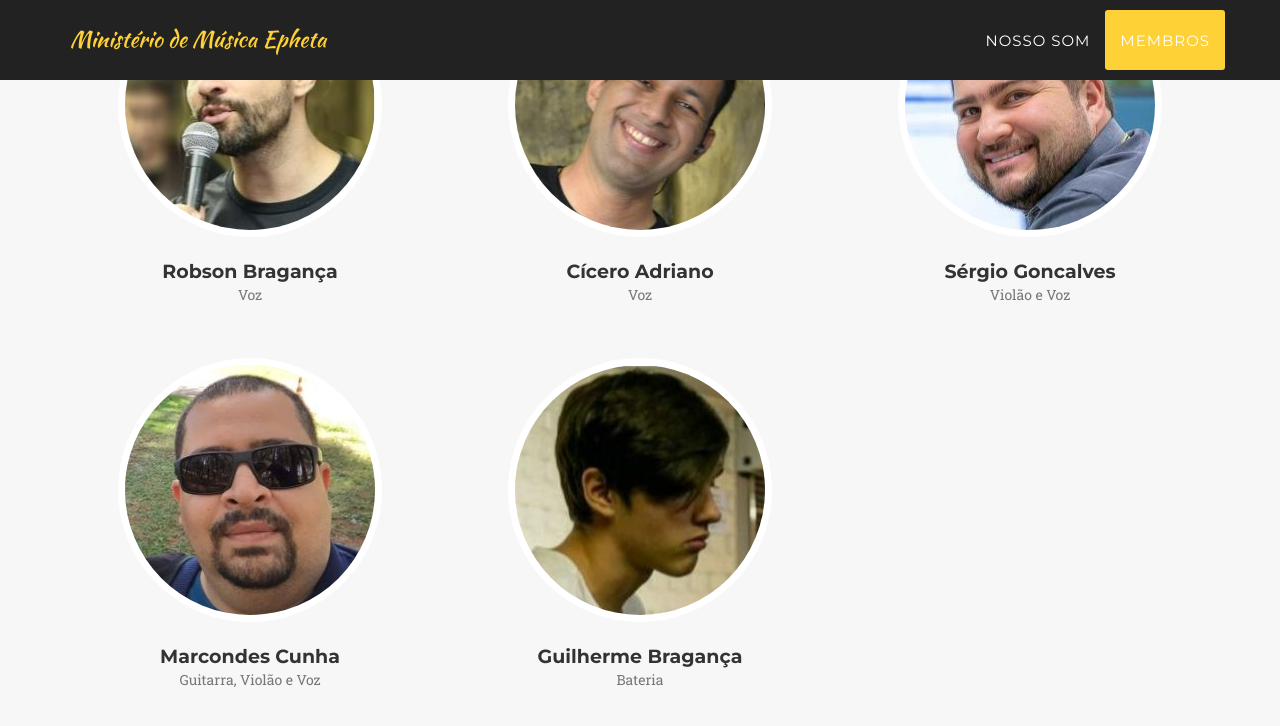
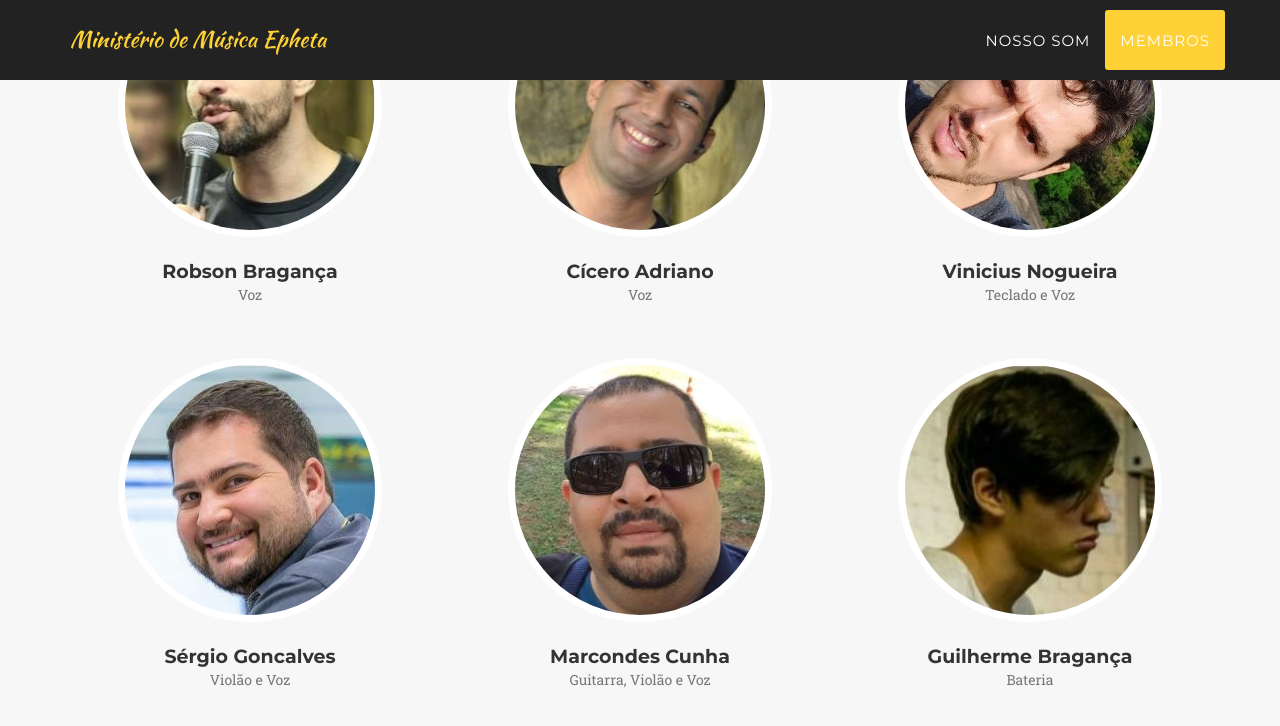
Before and after one commit to mmepheta/mmepheta.github.io, a Jekyll site: the page built from index.html, in a window 1280 px wide and 900 px high, scrolled down 2061 px. Shown: the top 726 px of the window. Built offline with Jekyll 4.4.1, drawn with Linux system fonts in a browser that asks for light colours; some web fonts are replaced.

Commit message:
adicionando o vinicius como membro

```diff
--- a/_config.yml
+++ b/_config.yml
@@ -19,6 +19,9 @@ people:
 - name: Cícero Adriano
   pic: 2
   position: Voz
+- name: Vinicius Nogueira
+  pic: 6
+  position: Teclado e Voz
 - name: Sérgio Goncalves
   pic: 3
   position: Violão e Voz
```
Also changed, not shown: img/membros/6.jpg (added).
